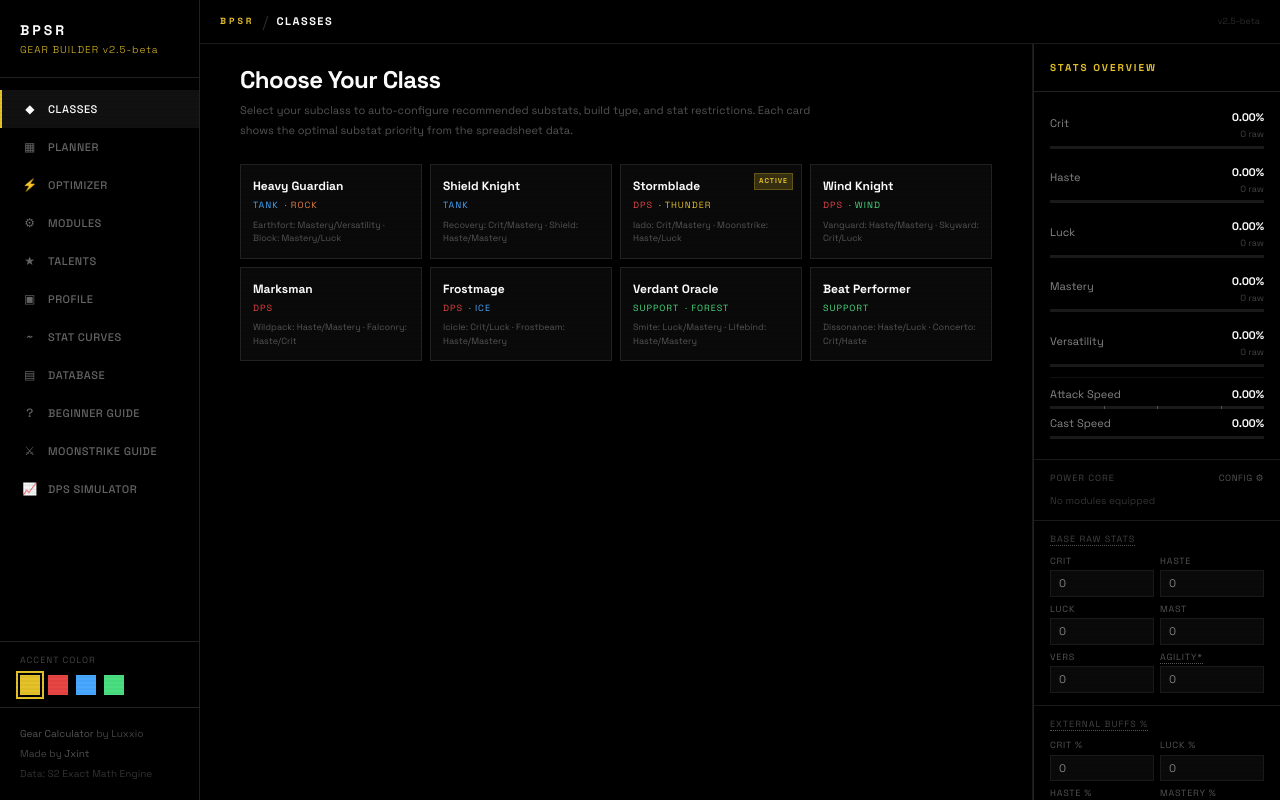
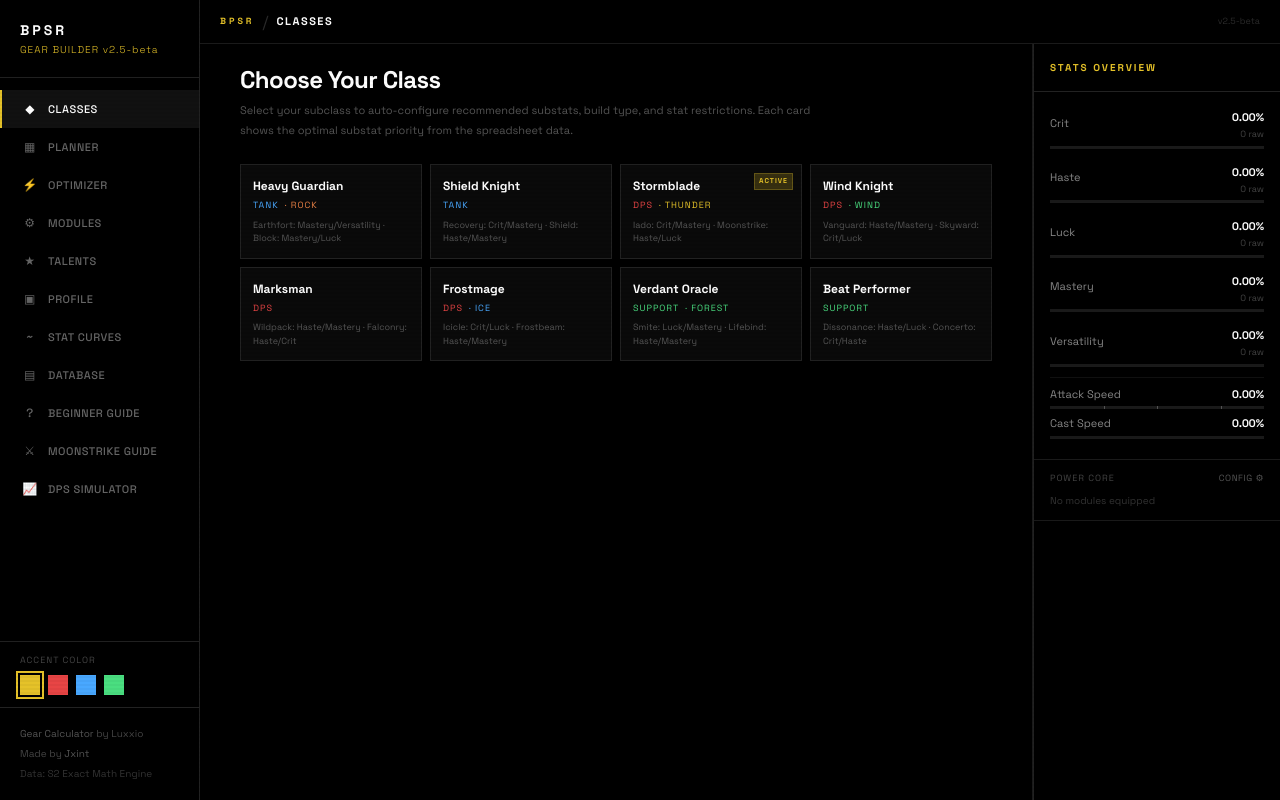
Before and after one commit to JMJAJ/bp-gear, a Next.js app: page / in a window 1280 px wide. Built offline with nearby package versions, Linux system fonts and the light colour scheme.

Commit message:
commented out debugging inputs

```diff
--- a/components/stats-panel.tsx
+++ b/components/stats-panel.tsx
@@ -264,7 +264,7 @@ export function StatsPanel() {
       </div>
 
       {/* Base raw stats */}
-      <div className="px-4 py-3 border-b border-[#1a1a1a]">
+      {/* <div className="px-4 py-3 border-b border-[#1a1a1a]">
         <div className="text-[9px] uppercase tracking-[1px] text-[#444] mb-2">
           <span
             className="game-tooltip"
@@ -281,10 +281,10 @@ export function StatsPanel() {
           <NumberInput label="Vers"    value={base.vers}  onChange={v => setBase({vers:v})} />
           <NumberInput label="Agility*" value={base.agi}  onChange={v => setBase({agi:v})} tip="Your character's base Agility (from class/level). Converts to raw Haste at 0.45 ratio. Check in-game character panel." />
         </div>
-      </div>
+      </div> */}
 
       {/* External buffs */}
-      <div className="px-4 py-3">
+      {/* <div className="px-4 py-3">
         <div className="text-[9px] uppercase tracking-[1px] text-[#444] mb-2">
           <span
             className="game-tooltip"
@@ -303,7 +303,7 @@ export function StatsPanel() {
           <NumberInput label="CSPD %"    value={ext.cspd}  onChange={v => setExt({cspd:v})}  step={0.1} />
           <NumberInput label="Illusion" value={ext.illu}  onChange={v => setExt({illu:v})}  tip="Sum of Illusion Strength from all gear pieces." />
         </div>
-      </div>
+      </div> */}
     </aside>
   )
 }
```
